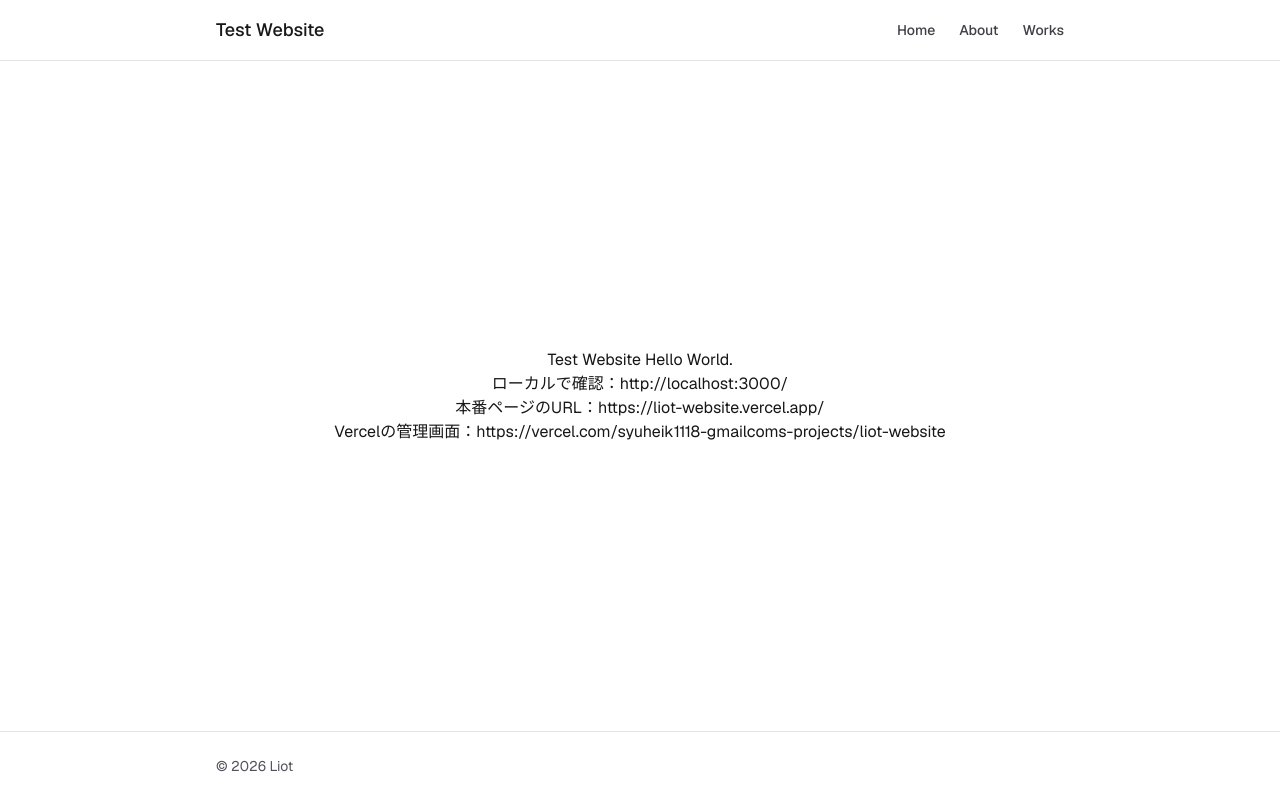
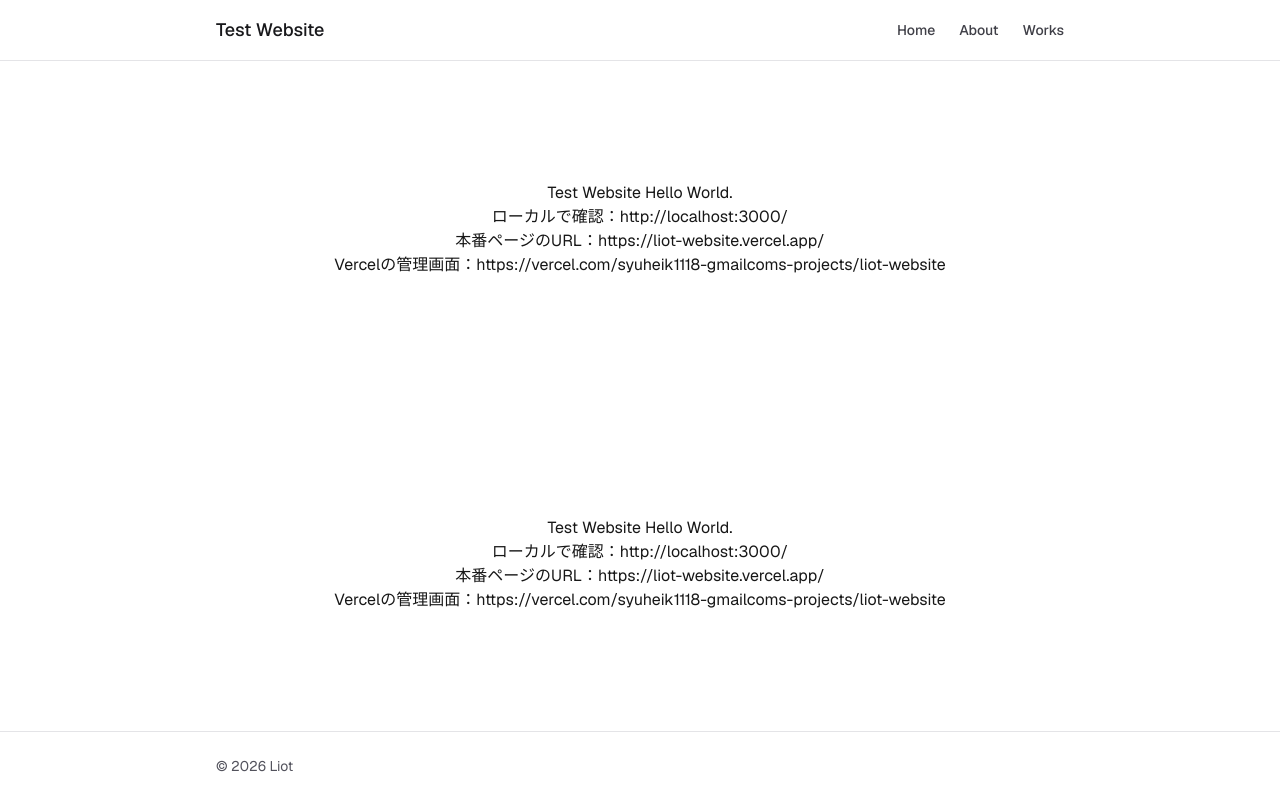
Before and after one commit to kams3261/liot-website, a Next.js app: page / in a window 1280 px wide. Built offline with nearby package versions, Linux system fonts and the light colour scheme.

Commit message:
Fragmentの追加

```diff
--- a/src/app/page.tsx
+++ b/src/app/page.tsx
@@ -3,11 +3,20 @@ export default async function Home() {
   // await new Promise((r) => setTimeout(r, 5000));
 
   return (
-    <div className="mx-auto flex w-full flex-1 items-center justify-center py-10 text-center sm:py-16">
+    <>
+      <div className="mx-auto flex w-full flex-1 items-center justify-center py-10 text-center sm:py-16">
+        <p>Test Website Hello World.<br />
+          ローカルで確認：http://localhost:3000/<br />
+          本番ページのURL：https://liot-website.vercel.app/<br />
+          Vercelの管理画面：https://vercel.com/syuheik1118-gmailcoms-projects/liot-website</p>
+      </div>
+
+      <div className="mx-auto flex w-full flex-1 items-center justify-center py-10 text-center sm:py-16">
       <p>Test Website Hello World.<br />
         ローカルで確認：http://localhost:3000/<br />
         本番ページのURL：https://liot-website.vercel.app/<br />
         Vercelの管理画面：https://vercel.com/syuheik1118-gmailcoms-projects/liot-website</p>
-    </div>
+      </div>
+    </>
   );
 }
```
